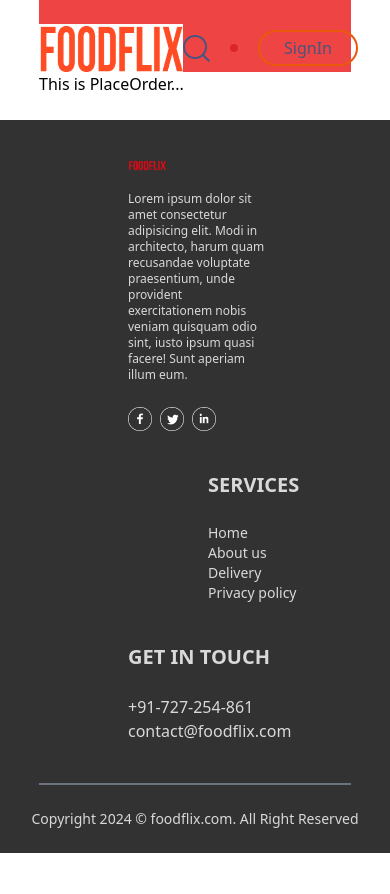
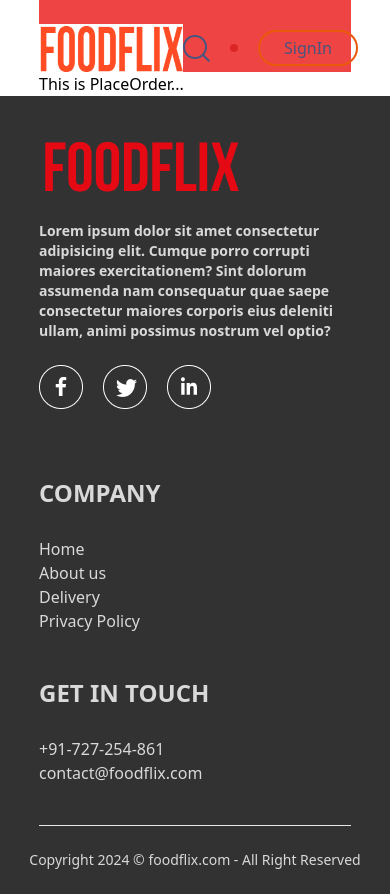
Before and after one commit to pankaj-gitcode/FullStackProjects, a React (Vite) app in the folder Food_delivery_webApp/: page /placeorder in a window 390 px wide. Before the commit the page ends 853 px from the top, so only its background shows below. Built offline with nearby package versions, Linux system fonts and the light colour scheme.

Commit message:
footer code updated +responsive

```diff
--- a/Food_delivery_webApp/src/App.jsx
+++ b/Food_delivery_webApp/src/App.jsx
@@ -25,7 +25,7 @@ export default function App(){
           </BrowserRouter>
 
         </div>
-        <div className="w-[80%] sm:w-full lg:w-[100%]"><Footer/></div>
+        <Footer />
       </Suspense>
     </RecoilRoot>
 
--- a/Food_delivery_webApp/src/components/ExploreMenu/ExploreMenu.jsx
+++ b/Food_delivery_webApp/src/components/ExploreMenu/ExploreMenu.jsx
@@ -20,8 +20,8 @@ console.log("TYPE: ", category)
                 <p className="font-semibold text-xl lg:text-lg xl:text-sm ">Choose from a diverse menu featuring a delectable array of dishes. Our mission is to satisfy your
                 cravings and elevate your dining experience, one delicious meal at a time. </p>
             </div>
-            {/* <div className="grid grid-cols-2 sm:grid-cols-3 lg-grid-cols-5 xl:grid-cols-8 gap-2 justify-center items-center overflow-x-scroll"> */}
-            <div className="flex text-center gap-32 justify-between overflow-x-scroll  my-[20px]">
+            <div className="grid grid-cols-2 sm:grid-cols-3 lg-grid-cols-5 xl:grid-cols-8 gap-2 justify-center items-center">
+            {/* <div className="flex text-center  my-[20px]"> */}
                 {
                     menuItems.map((elem,index)=>{
                         return(
--- a/Food_delivery_webApp/src/components/Footer/Footer.jsx
+++ b/Food_delivery_webApp/src/components/Footer/Footer.jsx
@@ -1,60 +1,59 @@
 import React from 'react'
-import { assets } from '../../assets/assets'
+import { useRecoilValue } from 'recoil'
+import { allIconsAtom } from '../atom'
 
 export default function Footer(){
+    const icons = useRecoilValue(allIconsAtom);
     return(<>
-        <div className="mt-6 max-w-[1520] w-[125%] sm:w-[100vw] md:w-[100vw]  ">
+        <div className="bg-[#323232] text-[#d9d9d9] w-full">
 
-        <div className="bg-[#323232] text-[#d9d9d9]">
-        <div>
+            <div className="grid lg:grid-cols-3 gap-6 w-[80vw] m-auto py-10 sm:grid-cols-1">
+                <div className="">
+                        {/* ------ LOGO --------- */}
+                    <img src={icons.foodFlix_logo} alt="foodFlix_Logo"  className="pb-6"/>
 
-        </div>
-            <div className="grid sm:grid-cols-1 lg:grid-cols-3 gap-10 py-10 pl-32">
-                {/* ------ Logo, rest. info, social media div ------ */}
+                    {/* --------- Detiails -------- */}
+                    <p className="text-sm font-semibold">Lorem ipsum dolor sit amet consectetur adipisicing elit. Cumque porro corrupti maiores exercitationem? Sint dolorum assumenda nam consequatur quae saepe consectetur maiores corporis eius deleniti ullam, animi possimus nostrum vel optio?</p>
 
-            <div className=" w-[35vw] ">
-            <img src={assets.foodFlix_logo} alt={assets.foodflixlogo} className="w-[10vw]"/>
-
-                <p className=" text-xs pt-5 text-start">Lorem ipsum dolor sit amet consectetur adipisicing elit. Modi in architecto, harum quam recusandae voluptate praesentium, unde provident exercitationem nobis veniam quisquam odio sint, iusto ipsum quasi facere! Sunt aperiam illum eum.</p>
-
-                <div className="flex items-center gap-2 pt-6 w-6 cursor-pointer">
-                    <img src={assets.facebook_icon} alt='facebook' />
-                    <img src={assets.twitter_icon} alt="twitter" />
-                    <img src={assets.linkedin_icon} alt="linkedIn" />
+                    {/* --------- Social Media -------- */}
+                    <div className="flex items-center justify-start gap-5 py-6 ">
+                        <a href="https://facebook.com" className="">
+                            <img src={icons.facebook_icon} alt="facebook" className=""/>
+                        </a>
+                        <a href="https://twitter.com">
+                            <img src={icons.twitter_icon} alt="twitter" className=""/>
+                        </a>
+                        <a href="https://linkedin.com">
+                            <img src={icons.linkedin_icon} alt="linkedIn" className=""/>
+                        </a>
                     </div>
                 </div>
-
-
-            {/* -------- Services ------------- */}
-            <div className=" ml-20">
-                <h1 className=" text-xl font-bold">SERVICES</h1>
-                <ul className="pt-6 text-sm xl:text-xs">
+                        {/* ---------- services/policy --------- */}
+                <div className="lg:ml-20 sm:ml-0">
+                    <h1 className="font-bold text-2xl pt-5">COMPANY</h1>
+                    <ul className="pt-7">
                         <li>Home</li>
                         <li>About us</li>
                         <li>Delivery</li>
-                    <li>Privacy policy</li>
+                        <li>Privacy Policy</li>
                     </ul>
                 </div>
+                    {/* ----------- Contacts ------------ */}
+                <div>
+                    <h1 className="font-bold text-2xl pt-5">GET IN TOUCH</h1>
+                    <ul className="pt-7">
+                        <li>+91-727-254-861</li>
+                        <li>contact@foodflix.com</li>
+                    </ul>
+                </div>
+            </div>
+             {/* --------------- Hr ---------- */}
+             <hr className="w-[80vw] m-auto "/>
 
-
-                {/* ------ Contact -------- */}
-                <div className="sm:text-lg xl:text-xs">
-                    <h1 className="text-xl font-bold">GET IN TOUCH</h1>
-                    <p className="pt-6 ">+91-727-254-861</p>
-                    <p className="mr-2">contact@foodflix.com</p>
+             {/* ----------- copyright -------- */}
+             <div className="flex items-center justify-center py-6">
+                <p className="text-sm">Copyright 2024 &copy; foodflix.com - All Right Reserved</p>
              </div>
-
-
-            </div>
-
-                <hr className="w-[80vw] m-auto border-none bg-gray-500 h-[2px]"/>
-
-            <div>
-                <p className="p-6 text-center text-sm xl:text-xs ">Copyright 2024 &#169; foodflix.com. All Right Reserved</p>
-            </div>
-
-        </div>
-
 
         </div>
     </>)
```
Lines whose indentation alone changed are shown as unchanged.
